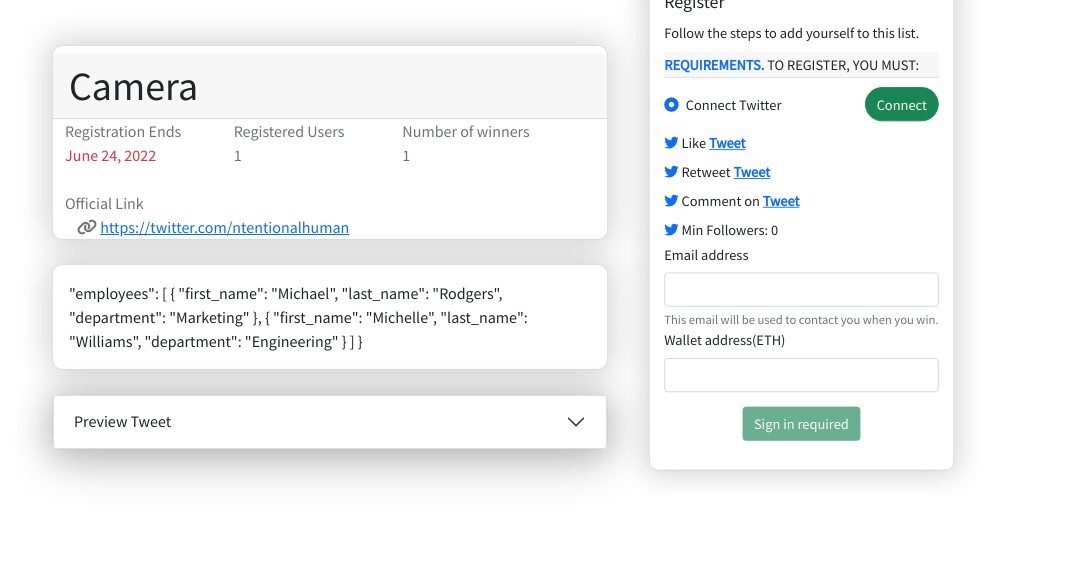
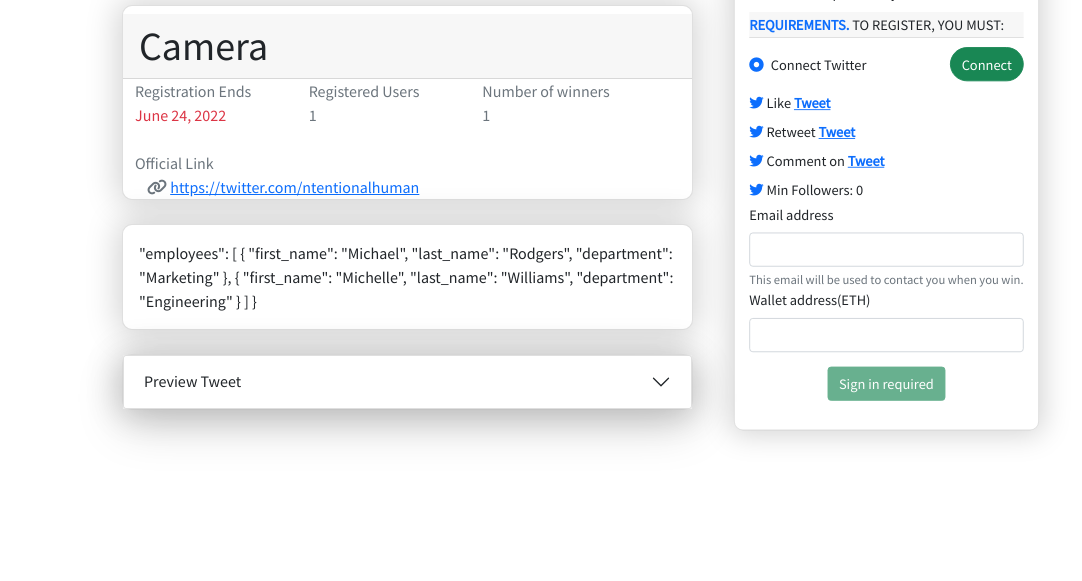
Before and after one commit to HectorGitt/twitter-mint, a Django app: page /project/94550245-4431-4876-9888-67dede033c91/ in a window 1280 px wide. Shown: the part 219-800 px from the top of the page, without its empty margins (20-1102 px from the left). Run offline with Django 4.2, Linux system fonts and the light colour scheme; data comes from the database, SQL or seed files in the repository; some libraries are stand-ins or nearby versions.

Commit message:
aligned container

```diff
--- a/mint/templates/mint/project.html
+++ b/mint/templates/mint/project.html
@@ -16,9 +16,9 @@
 	'
 	class="container-fluid top-image" alt="..."></div></div>
 
-<div class="container-fluid">
-    <div class="row mx-lg-5 my-5">
-        <div class="col-xs-12 col-md-6 ">
+<div class="container">
+    <div class="row mx-lg-5 mt-2">
+        <div class="col-xs-12 col-md-7">
             <div class="card">
               <h5 class="card-title position-absolute right-0">
               </h5>
@@ -52,7 +52,7 @@
 
             </div>
         </div>
-        <div class="col-xs-12 register-card col-md-6">
+        <div class="col-xs-12 register-card col-md-5">
             <div class="card">
                 <div class="card-body">
                   <h5 class="card-title">Register</h5>
@@ -165,7 +165,7 @@
                 </div>
               </div>
         </div>
-		<div class="col-xs-12 col-md-6 mt-4">
+		<div class="col-xs-12 col-md-7 mt-4">
 			<div class='d-flex flex-column'>
 				<div class="card">
 					<p class="card-text p-3"> {{context.project_description}} </p>
```
